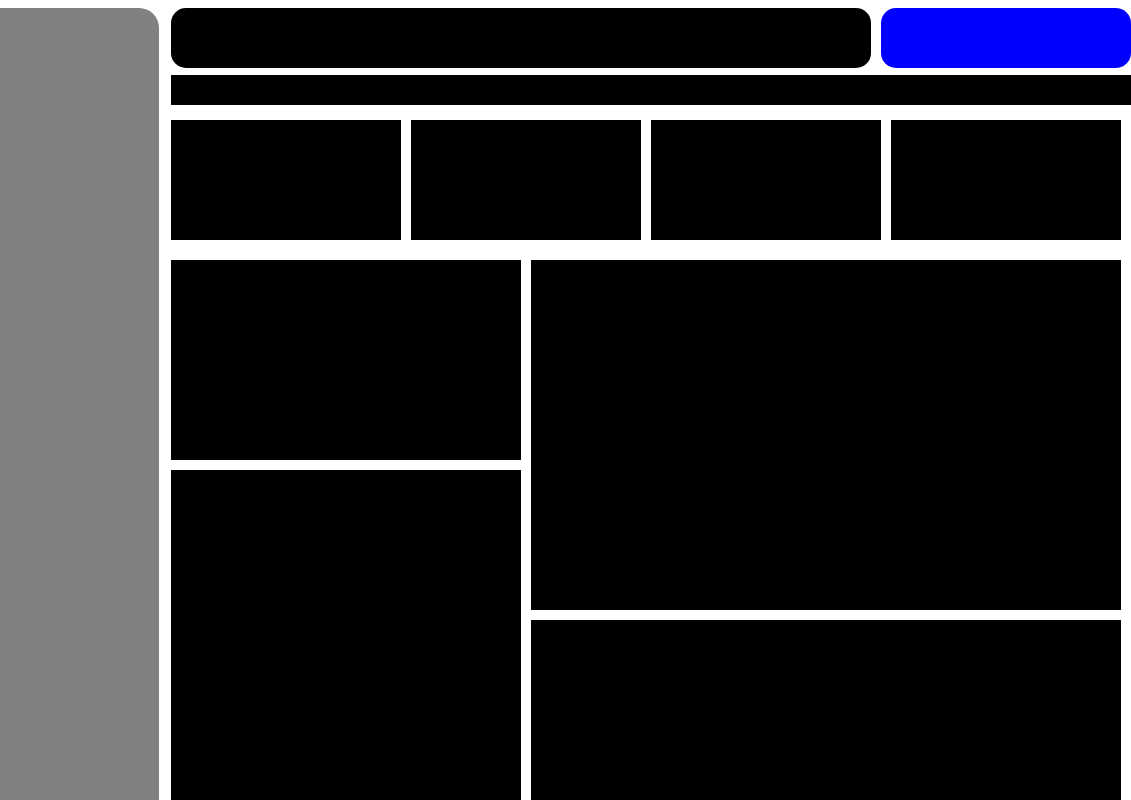
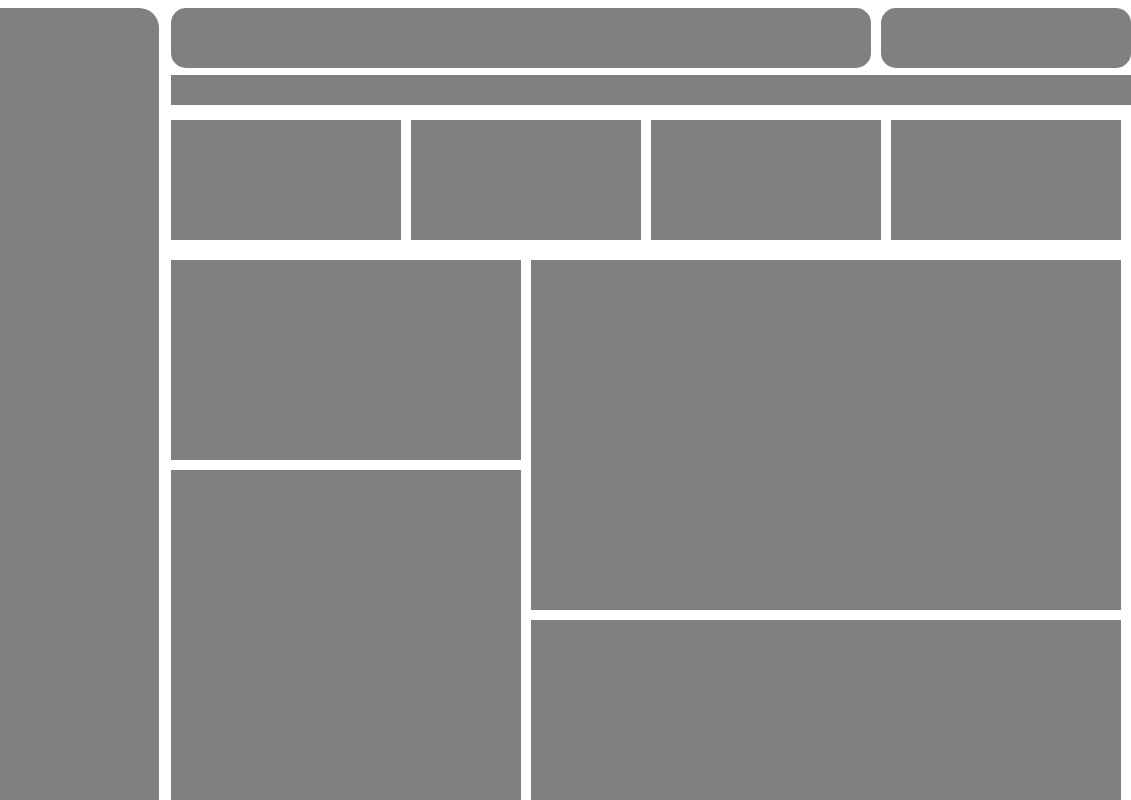
Before and after one commit to LeoLatzke/Trabalhos, a plain HTML site: page index.html in a window 1280 px wide. Shown: the full height of the page, 149-1280 px from the left. Drawn offline with Linux system fonts and the light colour scheme.

Commit message:
Update style.css

```diff
--- a/style.css
+++ b/style.css
@@ -145,7 +145,7 @@
   left: 320px;
   width: 700px;
   height: 60px;
-  background-color: black;
+  background-color: gray;
   border-radius: 15px;
 }
 .perfil{
@@ -153,7 +153,7 @@
     left: 1030px ;
     width: 250px;
     height: 60px;
-    background-color: blue;
+    background-color: gray;
     border-radius: 15px;
 }
 .home{
@@ -162,7 +162,7 @@
     left:320px;
     width: 960px;
     height: 30px;
-    background-color: black;
+    background-color: gray;
 }
 .info1{
     position: absolute;
@@ -170,7 +170,7 @@
     top: 120px;
     width: 230px;
     height: 120px;
-    background-color: black;
+    background-color: gray;
 }
 .info2{
     position: absolute;
@@ -178,7 +178,7 @@
     top: 120px;
     width: 230px;
     height: 120px;
-    background-color: black;
+    background-color: gray;
 }
 .info3{
     position: absolute;
@@ -186,7 +186,7 @@
     top: 120px;
     width: 230px;
     height: 120px;
-    background-color: black;
+    background-color: gray;
 }
 .info4{
     position: absolute;
@@ -194,7 +194,7 @@
     top: 120px;
     width: 230px;
     height: 120px;
-    background-color: black;
+    background-color: gray;
 }
 .product{
     position: absolute;
@@ -202,7 +202,7 @@
     top: 260px ;
     width: 350px;
     height: 200px;
-    background-color: black;
+    background-color: gray;
 
 }
 .transactions{
@@ -211,7 +211,7 @@
     top: 470px ;
     width: 350px;
     height: 450px;
-    background-color: black;
+    background-color: gray;
 }
 .grafico1{
     position: absolute;
@@ -219,7 +219,7 @@
     top: 260px;
     width: 590px;
     height: 350px;
-    background-color: black;
+    background-color: gray;
 }
 .grafico2{
     position: absolute;
@@ -227,6 +227,6 @@
     top: 620px;
     width: 590px;
     height: 300px;
-    background-color: black;
+    background-color: gray;
 
 }
```
